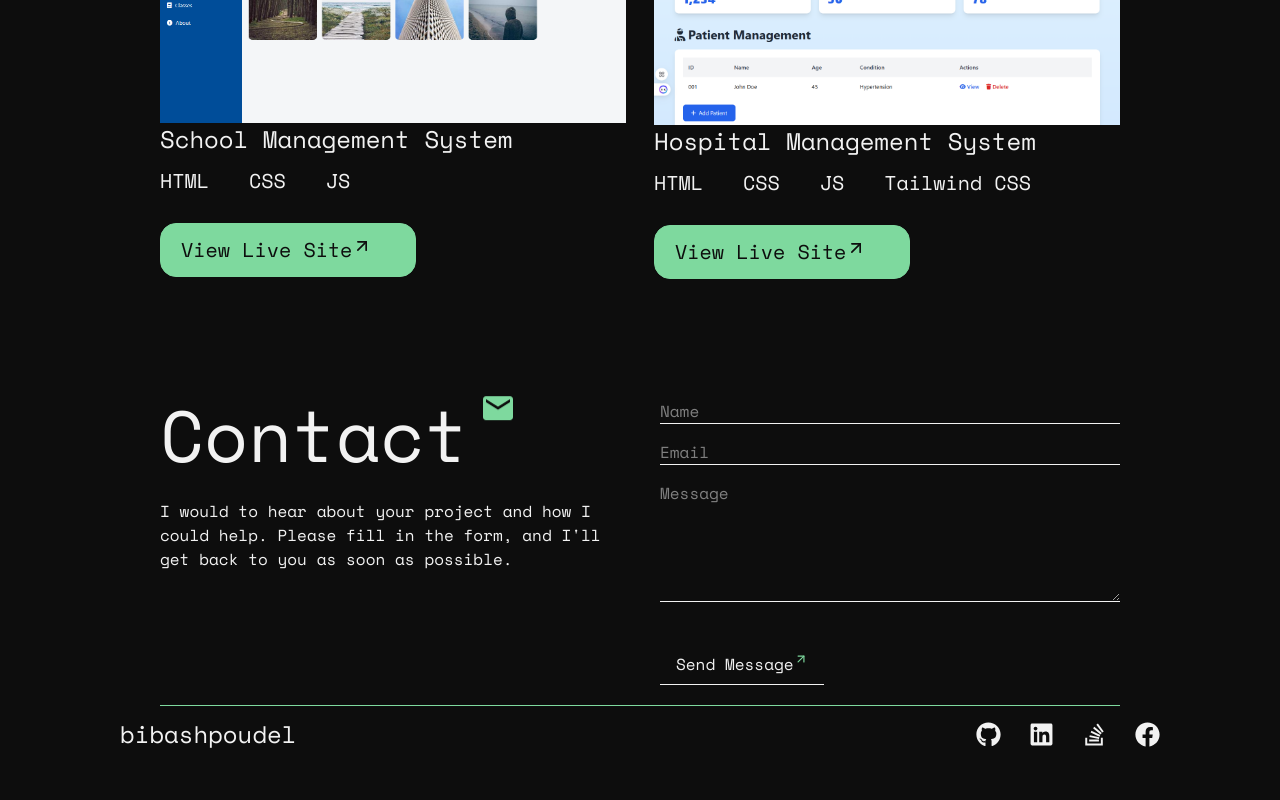
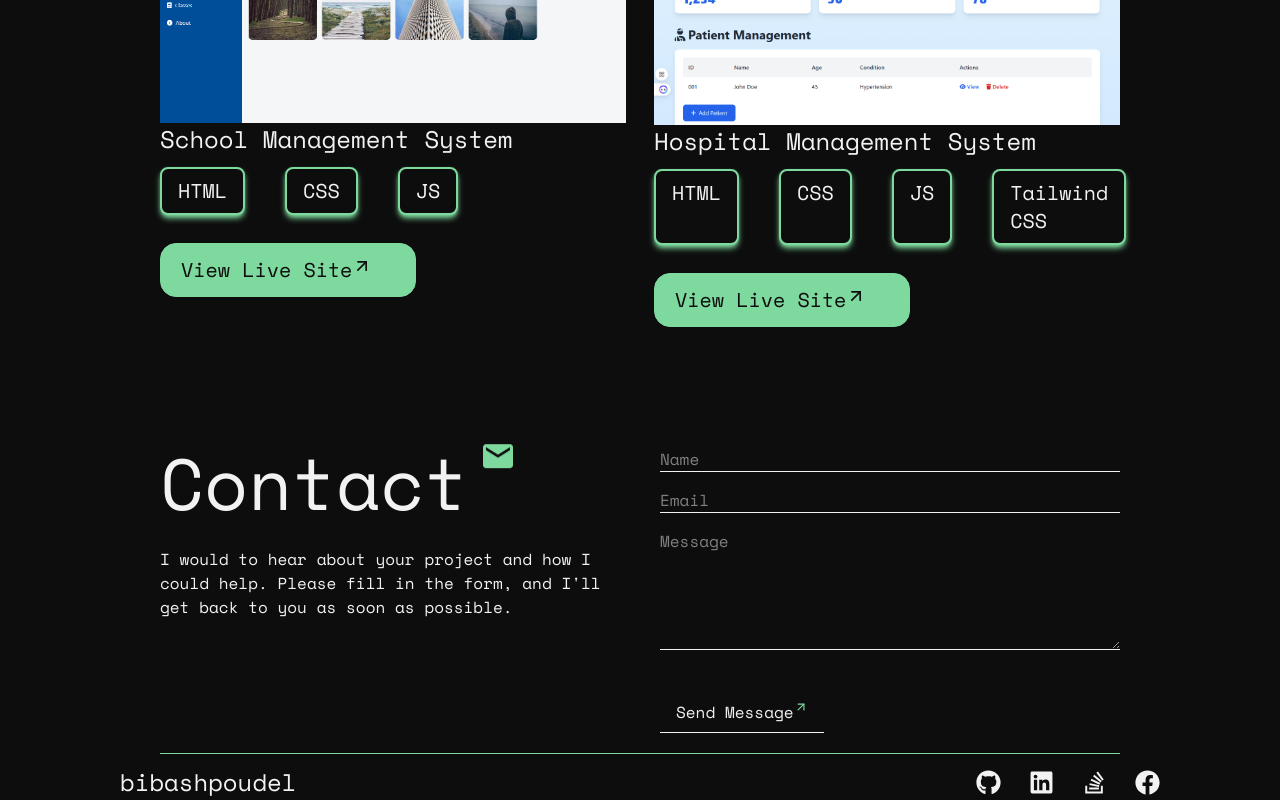
Before and after one commit to bibash21-creator/portfolio, a Next.js app: page / in a window 1280 px wide. Shown: the part 2237-3037 px from the top of the page. Before the commit the page ends 2989 px from the top, so only its background shows below. Built offline with nearby package versions, Linux system fonts and the light colour scheme.

Commit message:
Finalized Things

```diff
--- a/app/projects/Project.tsx
+++ b/app/projects/Project.tsx
@@ -38,9 +38,9 @@ export default function Project(){
                     <div className={`${mono.className}`}>
                         <h1 className="text-2xl">School Management System</h1>
                         <div className="flex gap-x-10 mt-3 text-xl">
-                            <span className="">HTML</span>
-                            <span className="">CSS</span>
-                            <span className="">JS</span>
+                            <span className="cursor-pointer px-4 py-2 rounded-lg border-2 border-[#7ED99E] bg-[#0D0D0D] text-[#F2F2F2] shadow-md shadow-[#7ED99E] hover:shadow-lg hover:scale-105 transition duration-300 ease-in-out">HTML</span>
+                            <span className="cursor-pointer px-4 py-2 rounded-lg border-2 border-[#7ED99E] bg-[#0D0D0D] text-[#F2F2F2] shadow-md shadow-[#7ED99E] hover:shadow-lg hover:scale-105 transition duration-300 ease-in-out">CSS</span>
+                            <span className="cursor-pointer px-4 py-2 rounded-lg border-2 border-[#7ED99E] bg-[#0D0D0D] text-[#F2F2F2] shadow-md shadow-[#7ED99E] hover:shadow-lg hover:scale-105 transition duration-300 ease-in-out">JS</span>
                         </div>
 
 
@@ -59,12 +59,20 @@ export default function Project(){
 
                     <div className={`${mono.className}`}>
                         <h1 className="text-2xl">Hospital Management System</h1>
-                        <div className="flex gap-x-10 mt-3 text-xl">
-                            <span className="">HTML</span>
-                            <span className="">CSS</span>
-                            <span className="">JS</span>
-                            <span className="">Tailwind CSS</span>
-                        </div>
+                       <div className="flex gap-x-10 mt-3 text-xl">
+  <span className="cursor-pointer px-4 py-2 rounded-lg border-2 border-[#7ED99E] bg-[#0D0D0D] text-[#F2F2F2] shadow-md shadow-[#7ED99E] hover:shadow-lg hover:scale-105 transition duration-300 ease-in-out">
+    HTML
+  </span>
+  <span className="px-4 py-2 rounded-lg border-2 border-[#7ED99E] bg-[#0D0D0D] text-[#F2F2F2] shadow-md shadow-[#7ED99E] hover:shadow-lg hover:scale-105 transition duration-300 ease-in-out">
+    CSS
+  </span>
+  <span className="px-4 py-2 rounded-lg border-2 border-[#7ED99E] bg-[#0D0D0D] text-[#F2F2F2] shadow-md shadow-[#7ED99E] hover:shadow-lg hover:scale-105 transition duration-300 ease-in-out">
+    JS
+  </span>
+  <span className="px-4 py-2 rounded-lg border-2 border-[#7ED99E] bg-[#0D0D0D] text-[#F2F2F2] shadow-md shadow-[#7ED99E] hover:shadow-lg hover:scale-105 transition duration-300 ease-in-out">
+    Tailwind CSS
+  </span>
+</div>
 
                         <Link href="https://hospital-management-system-theta-jade.vercel.app/" className="mt-7 text-xl flex bg-[#7ED99E] text-[#0D0D0D] px-5 w-[75vw] md:w-[25vw] lg:w-[20vw] py-3 hover:scale-110 cursor-pointer border border-[#7ED99E] rounded-2xl hover:text-[#7ED99E] hover:bg-[#0D0D0D]" target="_blank">View Live Site
                             <FiArrowUpRight className="animate-pulse text-xl"/>
```
